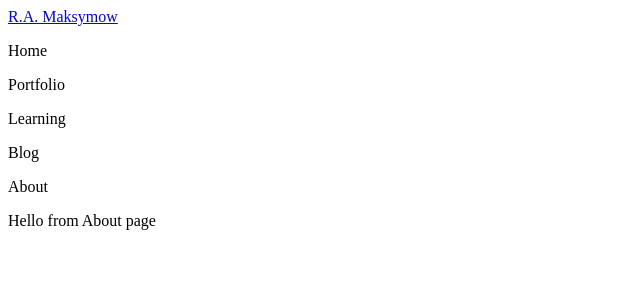
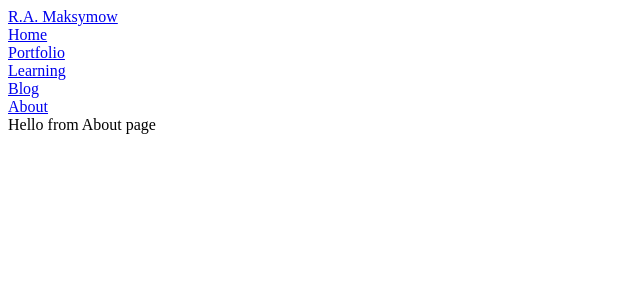
Before and after one commit to RobertMaksymow/MyPortfolio_v1, a React (Vite) app in the folder client/: page /about in a window 1280 px wide. Shown: the top 300 px of the page, without its empty margins (0-640 px from the left). Built offline with nearby package versions, Linux system fonts and the light colour scheme.

Commit message:
mapping navbar buttons

```diff
--- a/client/src/components/Navbar.tsx
+++ b/client/src/components/Navbar.tsx
@@ -20,7 +20,8 @@ const Navbar = () => {
 
         return (
           // eslint-disable-next-line react/jsx-key
-          <p key={item.name}>{item.name}</p>
+          <NavbarButton key={item.name} name={item.name} path={item.path} />
+          // <p key={item.name}>{item.name}</p>
         );
       })}
     </nav>
--- a/client/src/components/NavbarButton.tsx
+++ b/client/src/components/NavbarButton.tsx
@@ -1,9 +1,21 @@
 import React from "react";
+import { Link } from "react-router-dom";
 
-const NavbarButton = () => {
+interface NavbarButtonProps {
+  name: String;
+  path: String;
+}
+
+const NavbarButton: React.FC<NavbarButtonProps> = ({ name, path }) => {
   console.log();
 
-  return <div>NavbarButton</div>;
+  return (
+    <div>
+      <Link to={path} className="navbar-button">
+        {name}
+      </Link>
+    </div>
+  );
 };
 
 export default NavbarButton;
```
